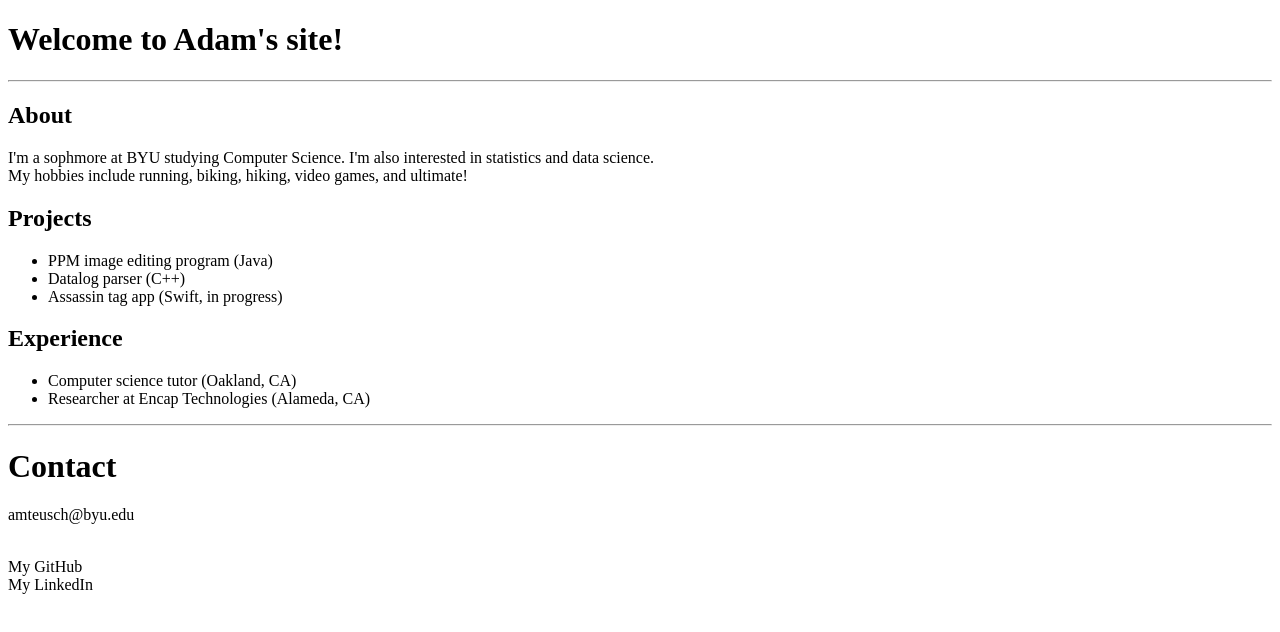
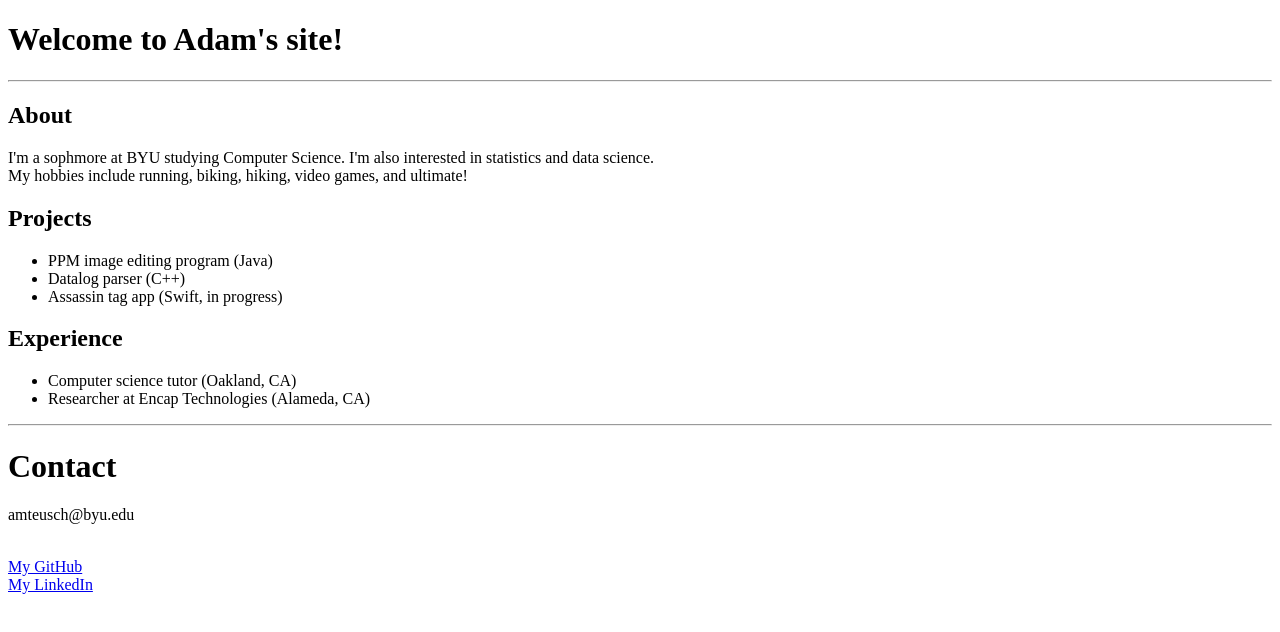
Before and after one commit to amteusch/CS260portfolio, a plain HTML site: page index.html in a window 1280 px wide. Drawn offline with Linux system fonts and the light colour scheme.

Commit message:
oops, fixed the links

```diff
--- a/index.html
+++ b/index.html
@@ -30,8 +30,8 @@
 
 <h1>Contact</h1>
 <p>amteusch@byu.edu</p><br>
-<href a="https://github.com/amteusch">My GitHub</a><br>
-<href a="https://www.linkedin.com/in/amteusch/">My LinkedIn</a>
+<a href="https://github.com/amteusch">My GitHub</a><br>
+<a href="https://www.linkedin.com/in/amteusch/">My LinkedIn</a>
 
 
 </body>
```
